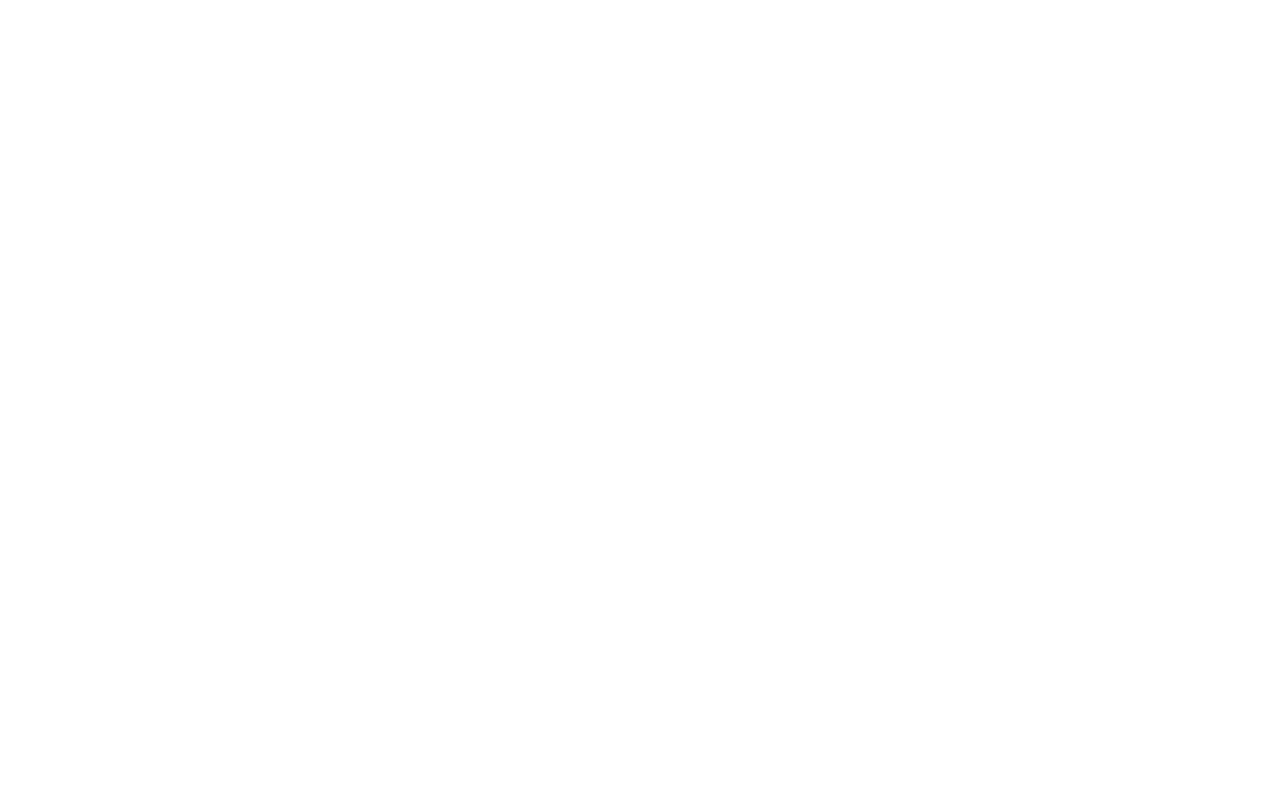
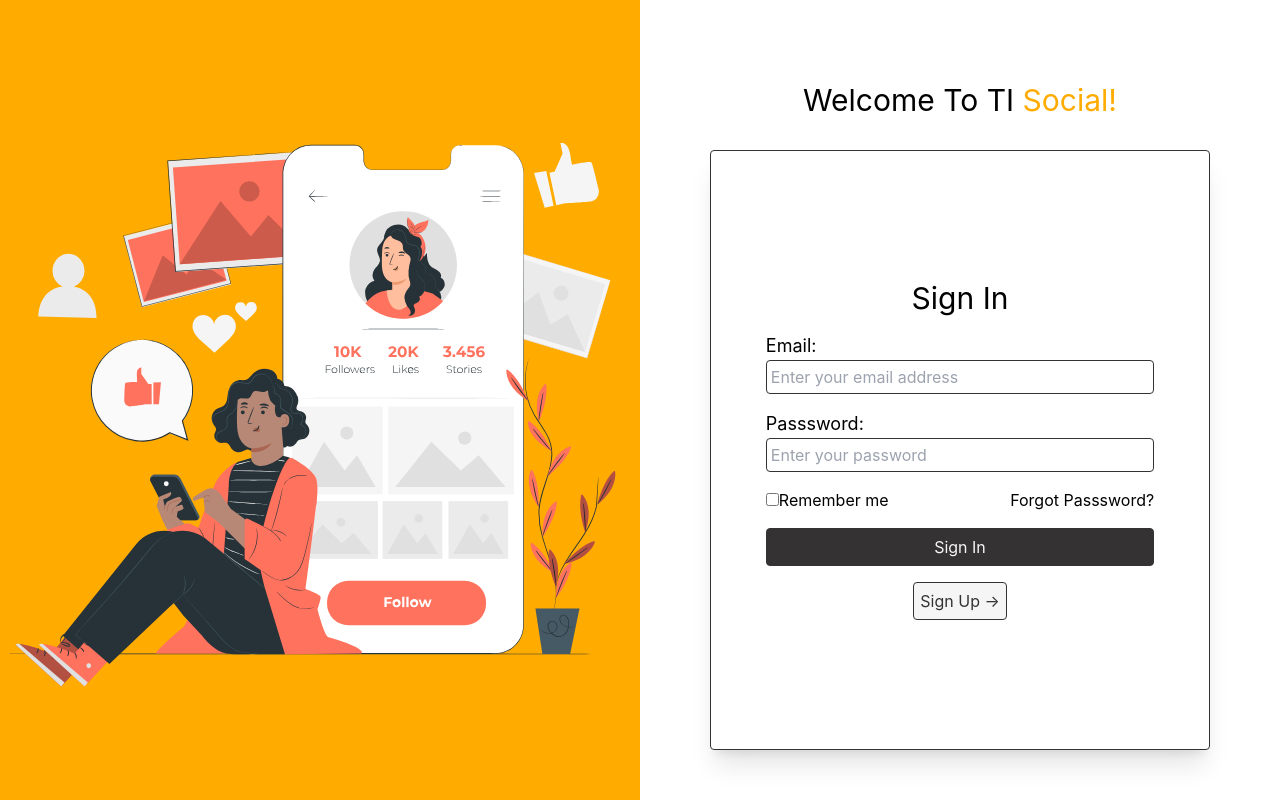
Before and after one commit to tanveertkd/ti-social-media, a React (Create React App) app: page / in a window 1280 px wide. Before the commit this address had no page. Built offline with nearby package versions, Linux system fonts and the light colour scheme; what miragejs would draw is missing.

Commit message:
style: updated landing and navbar

```diff
--- a/src/components/NavBar/NavBar.jsx
+++ b/src/components/NavBar/NavBar.jsx
@@ -34,9 +34,9 @@
 
                 {/* Nav right */}
                 <ul className="nav-main-right nav-main-ul flex hover:cursor-pointer">
-                    <li className="nav-main-li">
+                    <li className="nav-main-li border-[1px] rounded border-color-grey px-2 hover:bg-color-highlight-orange hover:text-primary-bg hover:border-color-highlight-orange hover:shadow hover:shadow-orange-600">
                         <Link to="/" className="nav-main-item nav-btn-login">
-                            Logout
+                            <i className="fal fa-sign-out"></i>
                         </Link>
                     </li>
 
--- a/src/pages/Landing/Landing.jsx
+++ b/src/pages/Landing/Landing.jsx
@@ -2,13 +2,15 @@
 import landing from '../../assets/landing.svg';
 const Landing = () => {
     return (
-        <div className="w-screen">
-            <h1 className="text-3xl m-8">Welcome To TI Social!</h1>
-            <div className="justify-center items-center grid grid-cols-2">
-                <div className="section-left flex justify-end align-middle">
-                    <img src={landing} alt="landing asset" className="w-[750px] h-[750px]"/>
+        <div className="w-screen h-full">
+            <div className="h-full justify-center items-center grid grid-cols-2">
+                <div className="h-full section-left flex justify-center items-center bg-color-alert-warning">
+                    <img src={landing} alt="landing asset" className="w-[750px] h-[750px]" />
                 </div>
-                <div className="flex section-right justify-start align-middle">
+                <div className="flex flex-col section-right items-center">
+                    <h1 className="text-3xl m-8">
+                        Welcome To TI <span className="text-color-alert-warning">Social!</span>
+                    </h1>
                     <Login />
                 </div>
             </div>
--- a/src/routes/Routes.jsx
+++ b/src/routes/Routes.jsx
@@ -1,10 +1,11 @@
 import { Routes, Route } from "react-router-dom";
-import { Home } from "../pages/"
+import { Landing, Home } from "../pages/"
 
 const NavRoutes = () => {
     return(
         <Routes>
-            <Route path="/home" element={<Home />}/>
+            <Route path="/" element={<Landing />} />
+            <Route path="/home" element={<Home />} />
         </Routes>
     )
 }
```
